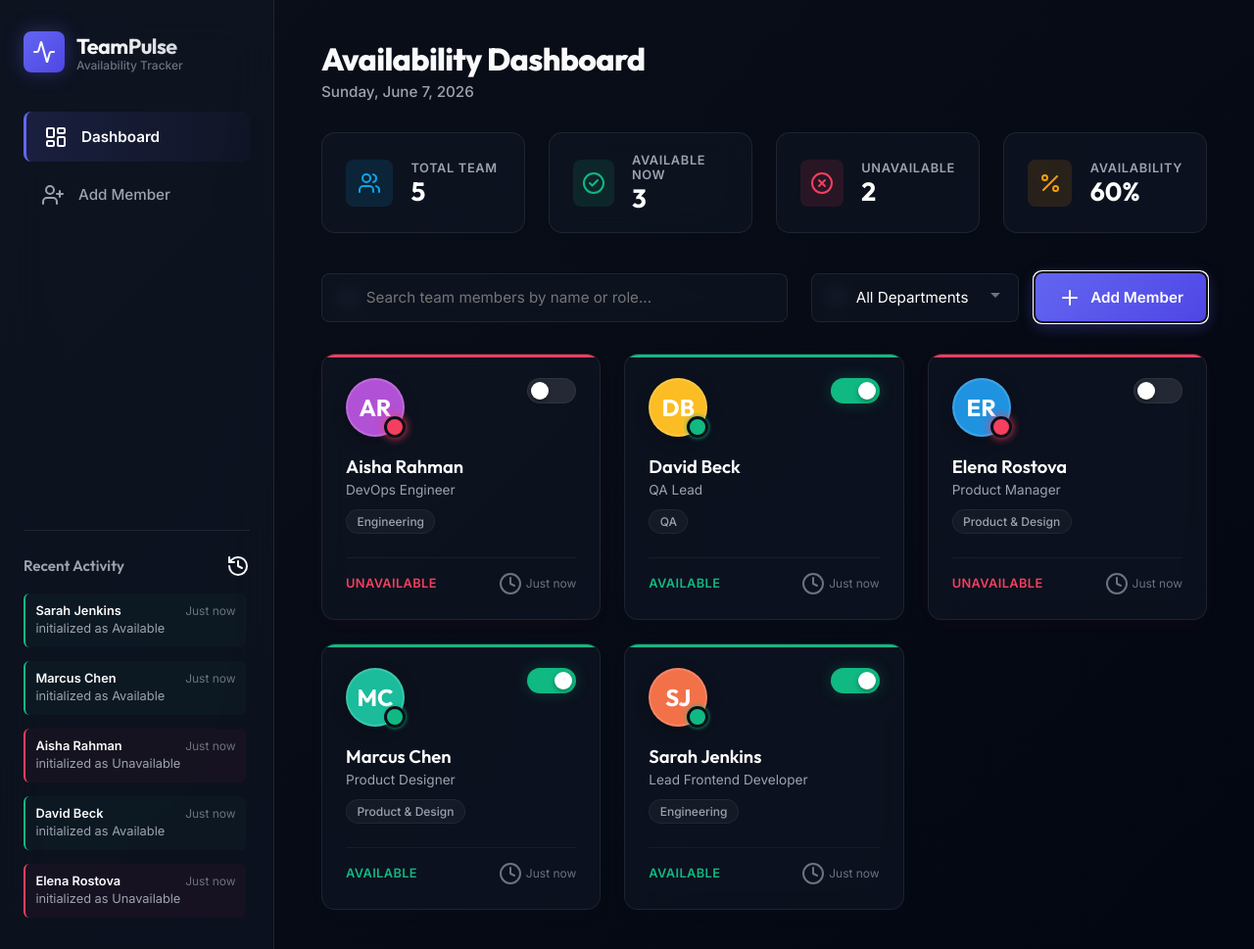
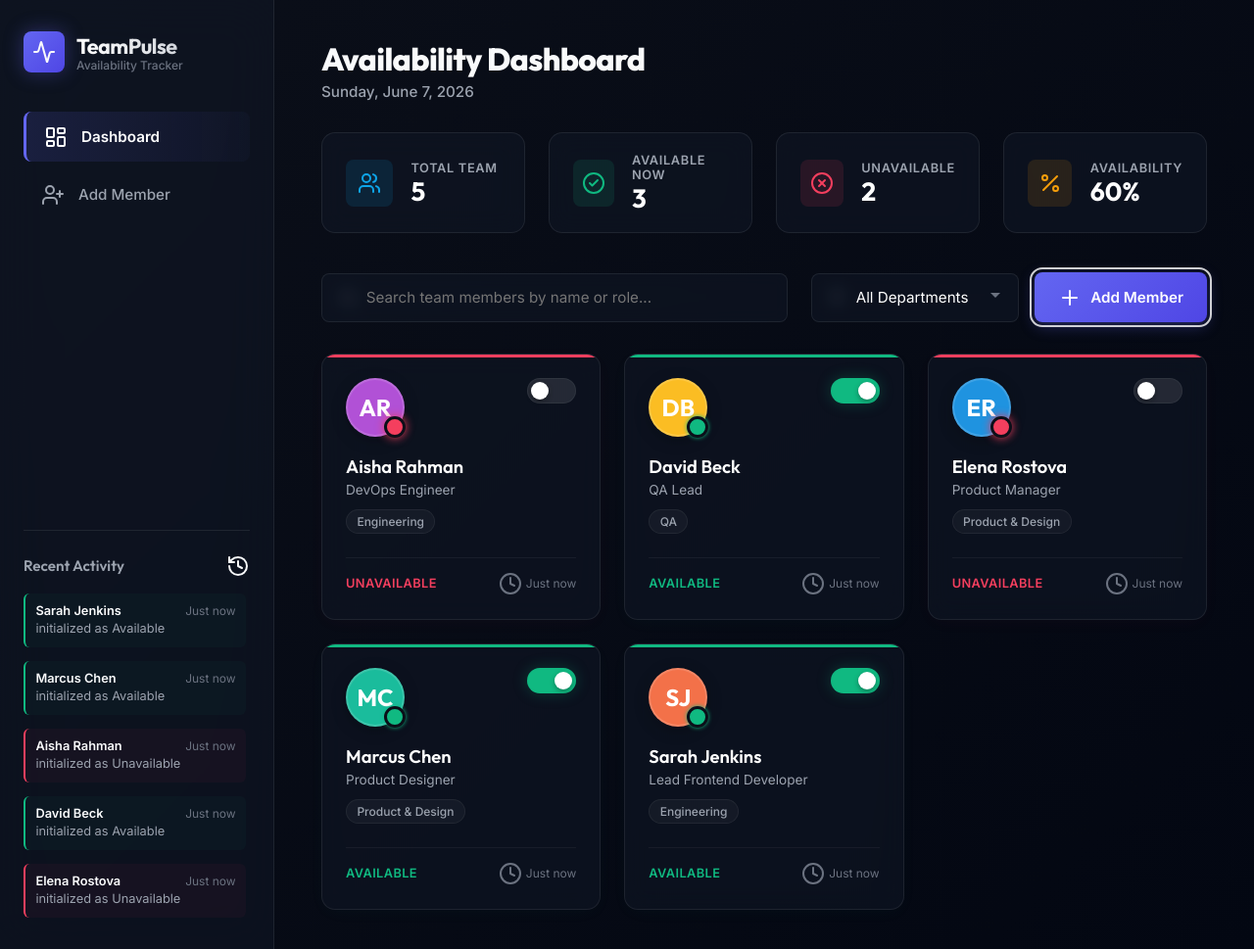
Before and after one commit to mr-yasar/team-tracker-virtualintern, a Flask app: page / in a window 1280 px wide, with the restyled element focused. Shown: the whole page at 98% size. Run offline with Flask 2, Linux system fonts and the light colour scheme; data comes from the database, SQL or seed files in the repository.

Commit message:
Add visible focus outlines for button accessibility

```diff
--- a/static/style.css
+++ b/static/style.css
@@ -521,6 +521,18 @@ body {
     transform: translateY(-1px);
     box-shadow: 0 6px 20px rgba(99, 102, 241, 0.5);
     background: linear-gradient(135deg, #7c3aed 0%, var(--accent-primary) 100%);
+}
+
+.btn:focus-visible {
+    outline: 2px solid rgba(99, 102, 241, 0.95);
+    outline-offset: 3px;
+}
+
+.btn-secondary:focus-visible,
+.btn-primary:focus-visible,
+.btn-danger:focus-visible {
+    outline: 2px solid rgba(255, 255, 255, 0.8);
+    outline-offset: 3px;
 }
 
 .btn-primary:active {
```
